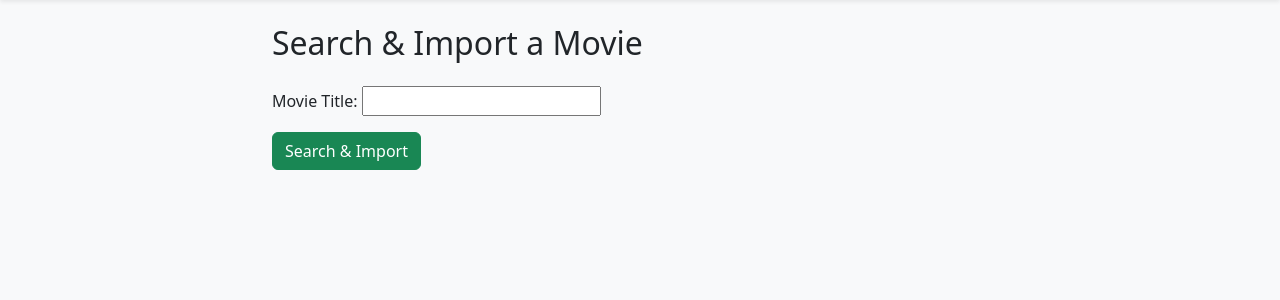
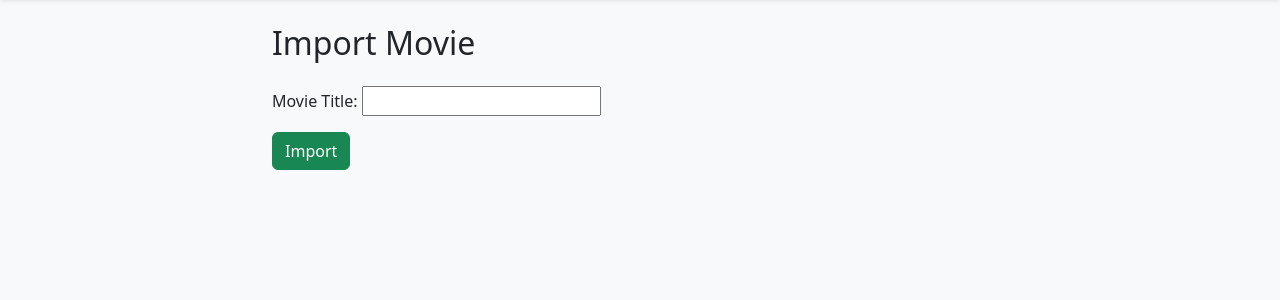
Before and after one commit to JSaumat/miniproject4JoseSaumat, a Django app: page /search/ in a window 1280 px wide. Shown: the part 62-362 px from the top of the page. Run offline with Django 5.2, Linux system fonts and the light colour scheme; the visitor is signed in with stand-in values (Sample User, id 1).

Commit message:
Updated information in the README.md file for better clarification on how to set up the site initially. Also updated the Title of the search.html page from "Search & Import a Movie" to "Import Movie", and changed the button the same page from "Search & Import" to simply "Import" to make the page flow better.

```diff
--- a/movies/templates/movies/search.html
+++ b/movies/templates/movies/search.html
@@ -8,7 +8,7 @@
 
     <div class="col-md-8">
 
-        <h2 class="mb-4">Search & Import a Movie</h2>
+        <h2 class="mb-4">Import Movie</h2>
 
         <!-- Movie search input -->
         <form method="post">
@@ -17,7 +17,7 @@
 
             {{ form.as_p }}
 
-            <button type="submit" class="btn btn-success">Search & Import</button>
+            <button type="submit" class="btn btn-success">Import</button>
 
         </form>
 
```
Also changed, not shown: README.md.
